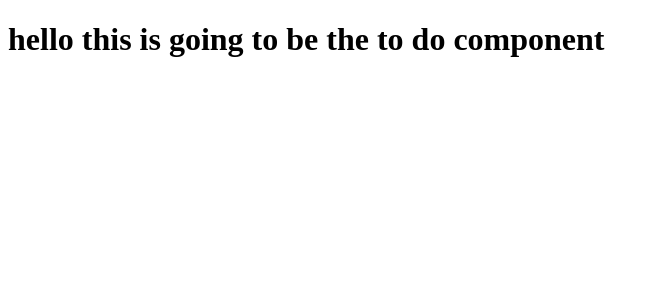
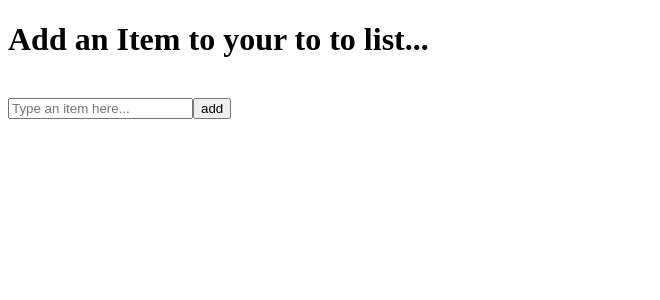
Before and after one commit to VPilipenko334/react-to-do-list, a React (Create React App) app: page / in a window 1280 px wide. Shown: the top 300 px of the page, without its empty margins (0-660 px from the left). Built offline with nearby package versions, Linux system fonts and the light colour scheme.

Commit message:
state declared and jsx skeleton complete

```diff
--- a/src/components/ToDo.js
+++ b/src/components/ToDo.js
@@ -1,14 +1,27 @@
 import React from "react";
 
 class ToDo extends React.Component {
-    // constructor(props) {
-    //     super(props);
-    // }
+    constructor(props) {
+        super(props);
+        this.state= {
+            newTask: "",
+            list: [],
+        }
+    }
 
     render() {
         return (
             <div>
-                <h1>hello this is going to be the to do component</h1>
+                <h1>Add an Item to your to to list...</h1>
+                    <br/>
+                    <input type="text"
+                    placeholder="Type an item here..."
+                    value={this.state.newTask}
+                    onChange={e => this.updateInput("newTask, e.target.value")}
+                    />
+
+                <button onClick={() => this.addItem()}> add
+                </button>
             </div>
         )
     }
```
